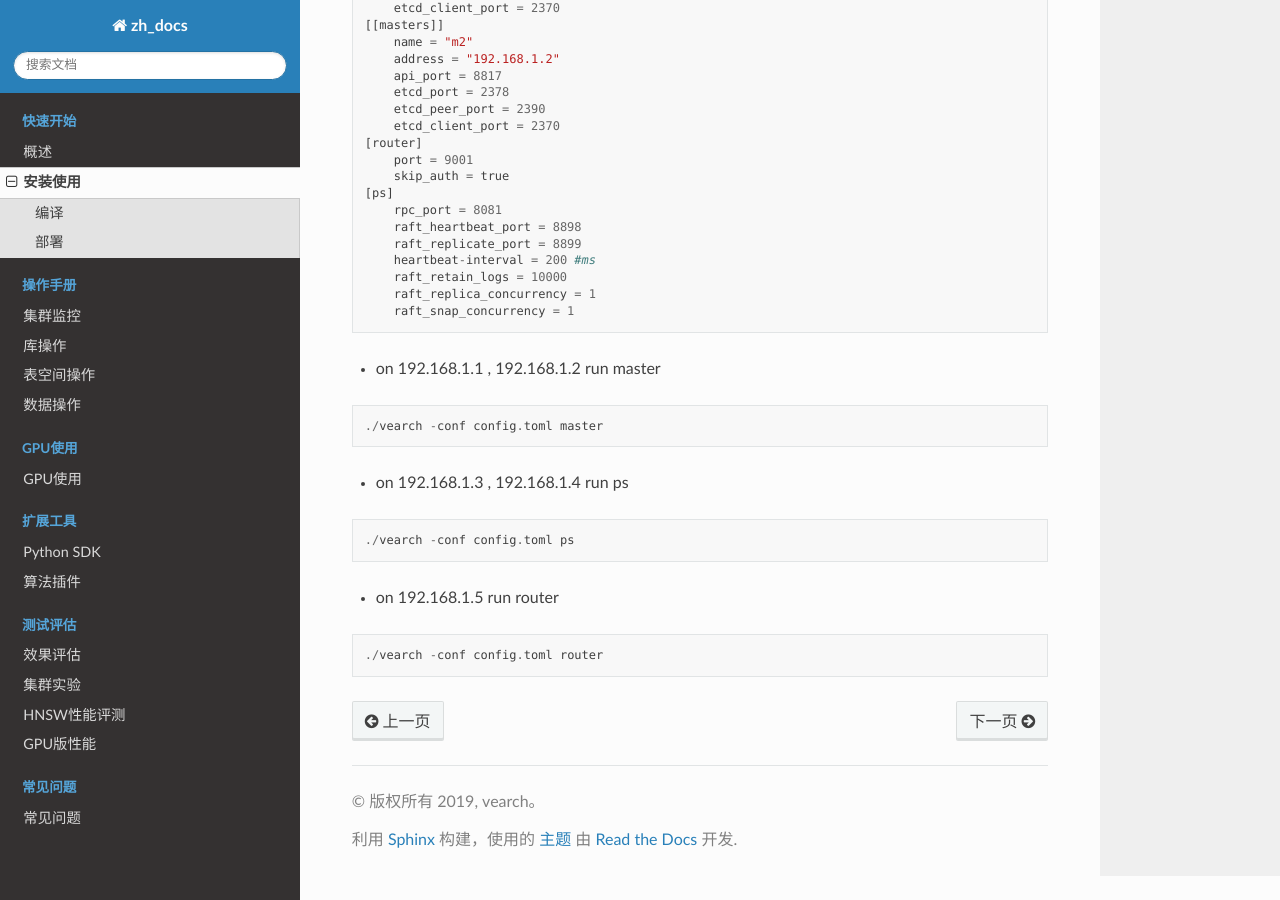
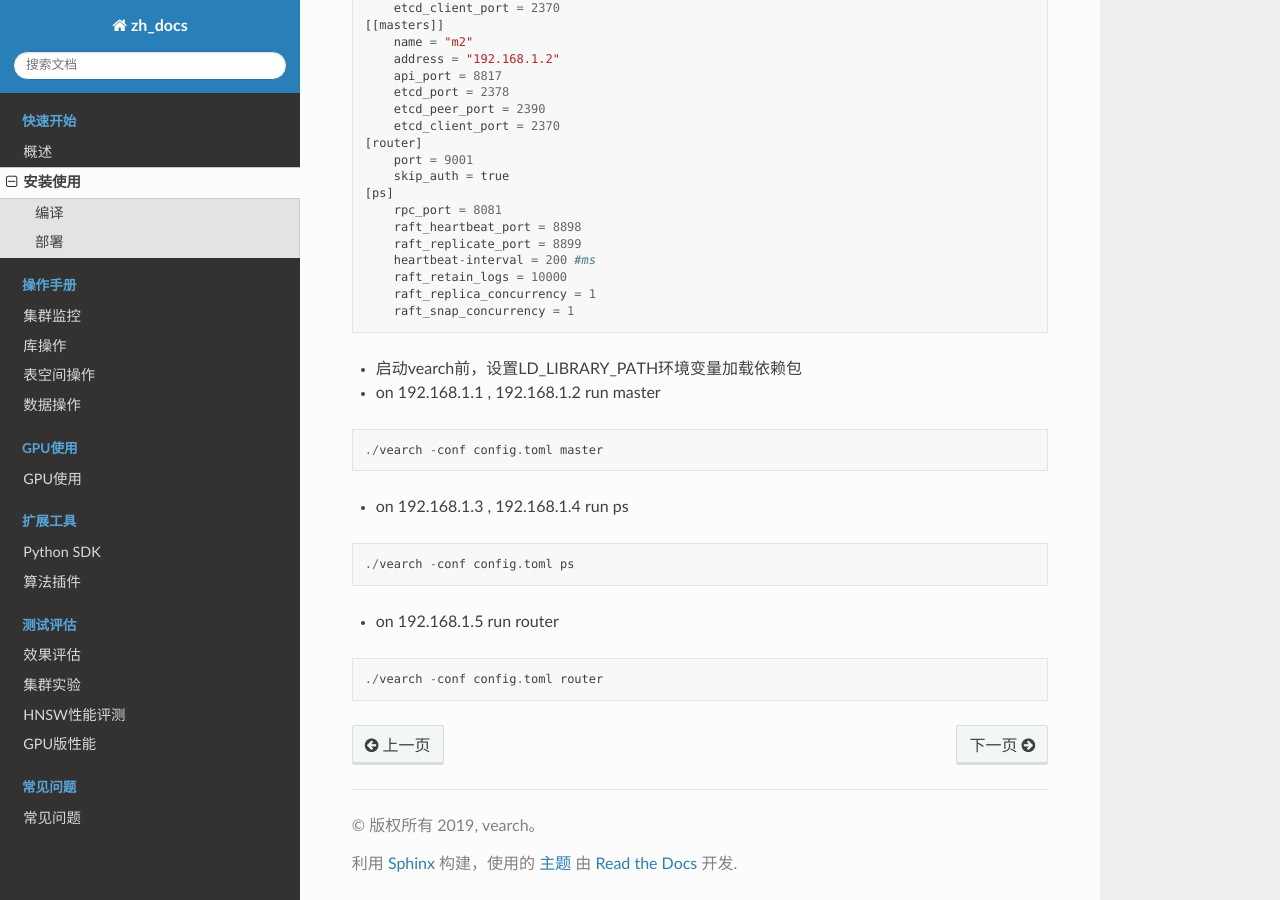
Before and after one commit to nizyun/vs_cn, a Sphinx documentation site: the page built from docs/source/quick-start-guide.rst, in a window 1280 px wide and 900 px high, scrolled down 2953 px. Built offline with Sphinx 7.4.7 and the Read the Docs theme 2.0.0, drawn with Linux system fonts in a browser that asks for light colours; pages that are not in the unit, such as notebooks, are missing from menus.

Commit message:
Update quick-start-guide.rst

```diff
--- a/docs/source/quick-start-guide.rst
+++ b/docs/source/quick-start-guide.rst
@@ -167,6 +167,8 @@
         raft_replica_concurrency = 1
         raft_snap_concurrency = 1
 
+-  启动vearch前，设置LD_LIBRARY_PATH环境变量加载依赖包
+
 -  on 192.168.1.1 , 192.168.1.2 run master
 
 ::
```
